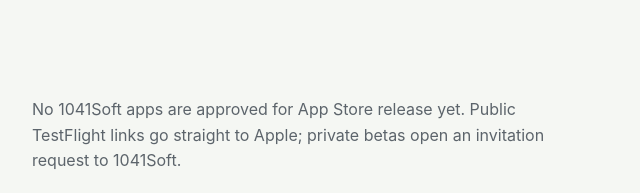
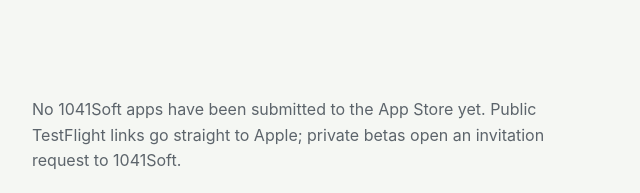
Before and after one commit to billdonner/1041soft-site, a plain HTML site: page index.html in a window 1280 px wide. Shown: the part 946-1139 px from the top of the page, 620-1260 px from the left. Drawn offline with Linux system fonts and the light colour scheme.

Commit message:
Clarify App Store submission status

```diff
--- a/index.html
+++ b/index.html
@@ -57,7 +57,7 @@
   <div class="section-head">
     <p class="kicker">Portfolio</p>
     <h2 id="apps-title">Apps in the release track.</h2>
-    <p>No 1041Soft apps are approved for App Store release yet. Public TestFlight links go straight to Apple; private betas open an invitation request to 1041Soft.</p>
+    <p>No 1041Soft apps have been submitted to the App Store yet. Public TestFlight links go straight to Apple; private betas open an invitation request to 1041Soft.</p>
   </div>
 
   <div class="app-grid">
```
